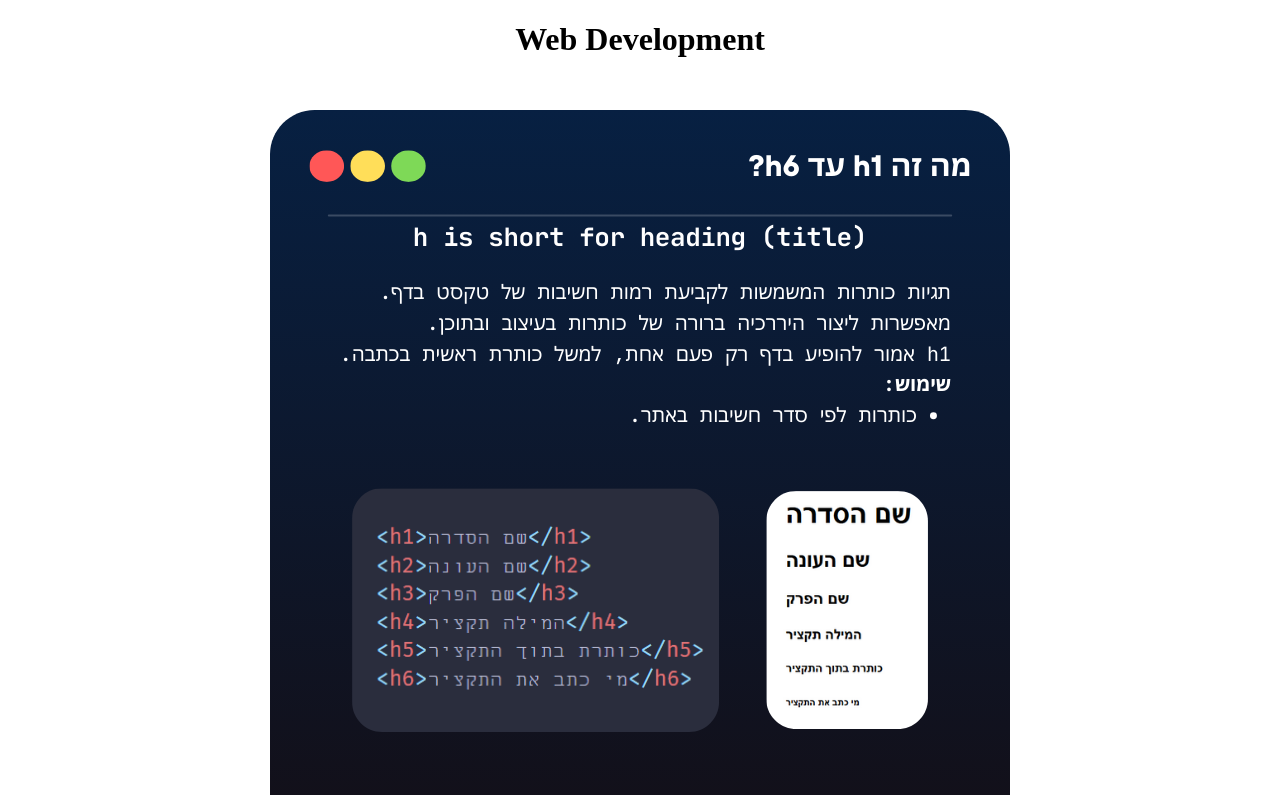
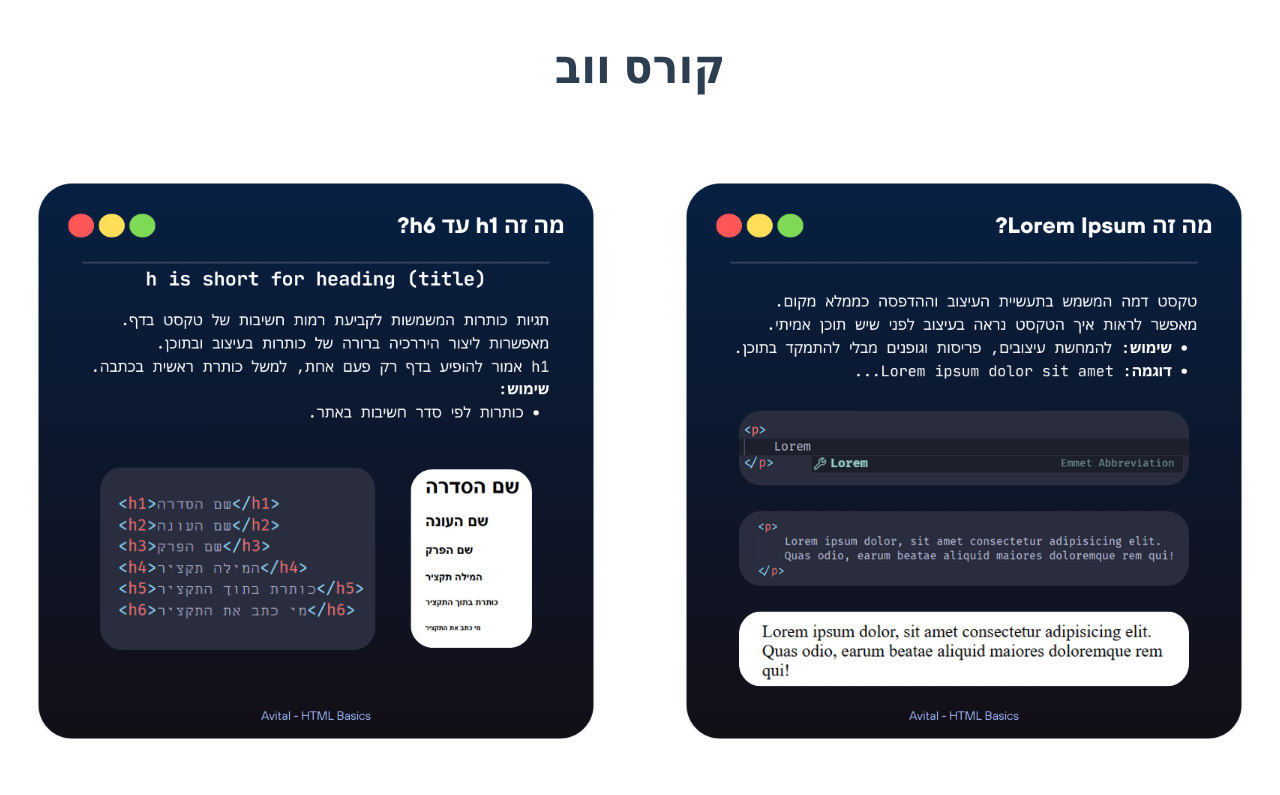
Before and after one commit to avitaltch/learn-web, a plain HTML site: page index.html in a window 1280 px wide. Shown: the top 795 px of the page. Drawn offline with nearby package versions, Linux system fonts and the light colour scheme.

Commit message:
redesign

```diff
--- a/index.html
+++ b/index.html
@@ -8,10 +8,10 @@
 </head>
 <body>
     <div class="container">
-        <h1>Web Development</h1>
+        <h1>קורס ווב</h1>
         <div class="images-container">
-            <div><img src="/images/web-h1-h6.png" alt="h1-h6"></div>
-            <div><img src="/images/web-lorem.png" alt="lorem ipsum"></div>
+            <div><img src="images/web-h1-h6.png" alt="h1-h6"></div>
+            <div><img src="images/web-lorem.png" alt="lorem ipsum"></div>
         </div>
         <footer>Avital Tchernoguz</footer>
     </div>
--- a/style.css
+++ b/style.css
@@ -1,6 +1,17 @@
+@import url('https://fonts.googleapis.com/css2?family=Open+Sans:ital,wght@0,300..800;1,300..800&display=swap');
+
 body {
     margin: 0;
     padding: 0;
+    font-family: "Open Sans", Tahoma, Arial, Helvetica, sans-serif;
+    font-optical-sizing: auto;
+    font-style: normal;
+    font-variation-settings: "wdth" 100;
+}
+
+h1 {
+    color: #2c3e50;
+    font-size: 3em;
 }
 
 .container {
@@ -10,3 +21,23 @@ body {
     justify-content: center;
     flex-direction: column;
 }
+
+.images-container {
+    display: flex;
+    align-items: center;
+    justify-content: center;
+    flex-direction: row;
+    flex-wrap: wrap;
+    gap: 3em;
+    margin: 2em 0;
+}
+
+.images-container div {
+    min-width: 300px;
+    max-width: 600px;
+}
+
+.images-container div img {
+    width: 100%;
+    height: auto;
+}
```
